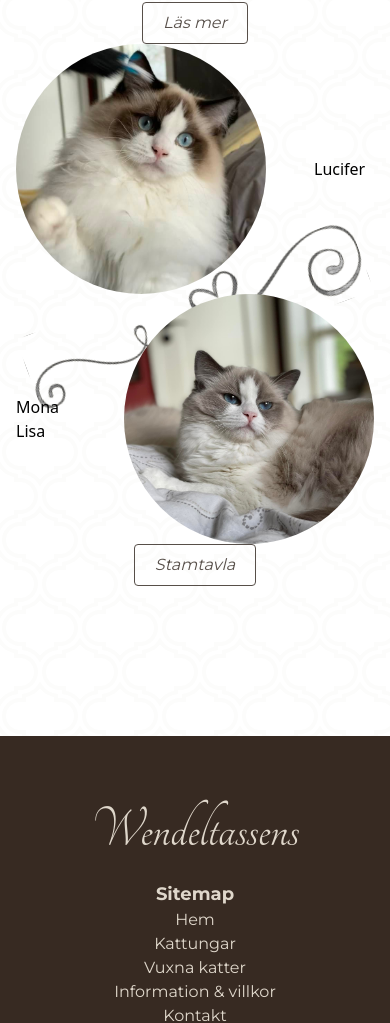
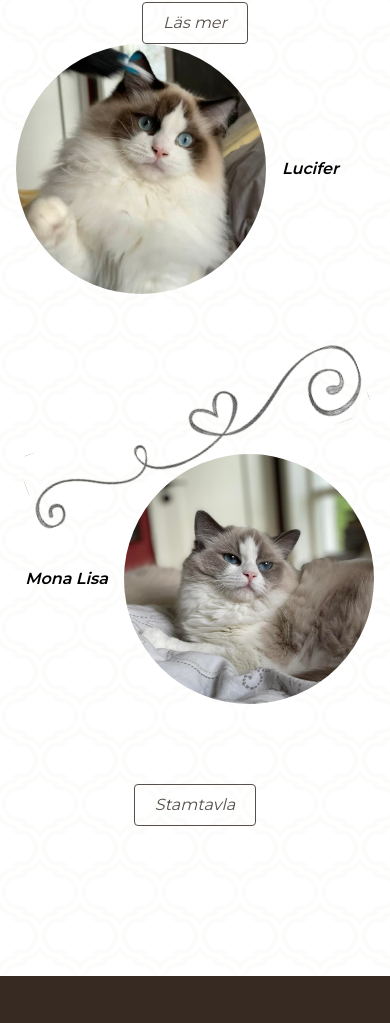
Before and after one commit to spaceflake/wendeltassens, a Next.js app: page /playground in a window 390 px wide. Shown: the part 5488-6511 px from the top of the page. Built offline with nearby package versions, Linux system fonts and the light colour scheme.

Commit message:
CatMatchCard - add media queries for cat match cards

```diff
--- a/components/CatMatchCard.tsx
+++ b/components/CatMatchCard.tsx
@@ -26,17 +26,21 @@ const CatMatchCard = ({
           alt={name1}
           className="h-[250px] w-[250px] rounded-full object-cover object-top aspect-video"
         />
-        <p className="ml-[3rem]">{name1}</p>
+        <p className="ml-[1rem] md:ml-[3rem] font-Montserrat font-semibold italic">
+          {name1}
+        </p>
       </div>
-      <div className="flex items-center flex-row-reverse">
+      <div className="flex items-center flex-row-reverse mt-[10rem]">
         <Image
           src={catImgUrl2}
           alt={name2}
           className="h-[250px] w-[250px] rounded-full	 object-cover object-top aspect-video"
         />
-        <p className="mr-[3rem]">{name2}</p>
+        <p className="mr-[1rem] md:mr-[3rem]  font-Montserrat font-semibold italic">
+          {name2}
+        </p>
       </div>
-      <div className="flex justify-center">
+      <div className="flex justify-center mt-[5rem]">
         <Button
           text="Stamtavla"
           goTo="https://stambok.sverak.se/Stambok/Visa/506242"
```
